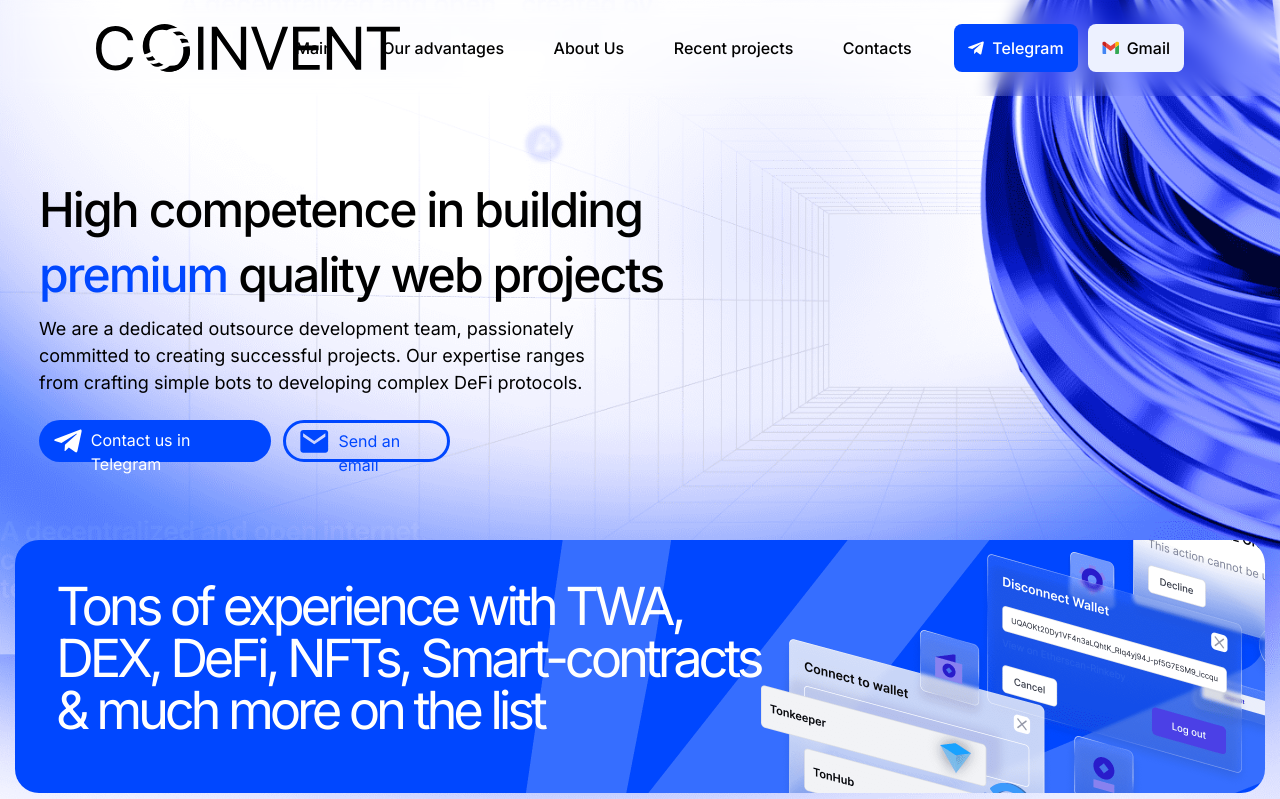
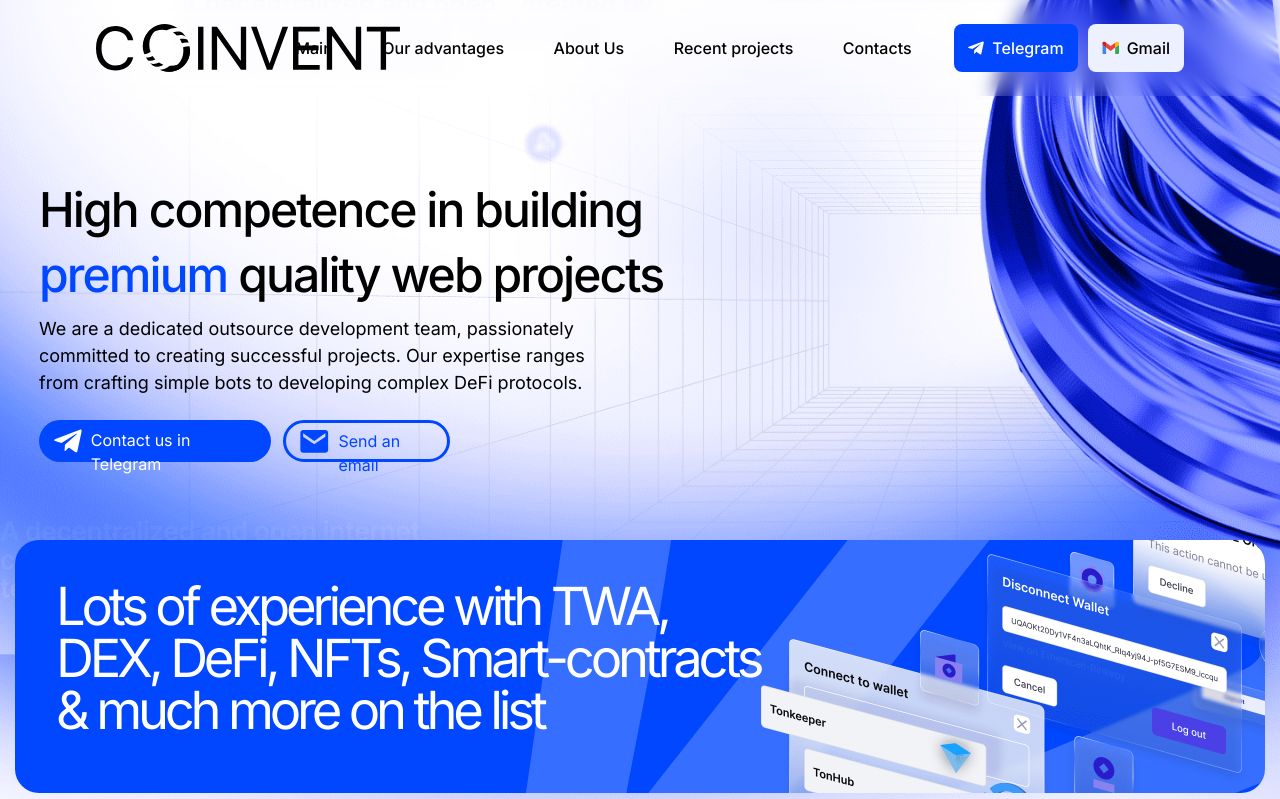
Before and after one commit to coinvent-solutions/website, a React (Vite) app: page / in a window 1280 px wide. Shown: the top 799 px of the page. Built offline with nearby package versions, Linux system fonts and the light colour scheme; the HTML template or start-up script is replaced by a standard one.

Commit message:
"tons" -> "lots"

```diff
--- a/src/components/Start/Start.tsx
+++ b/src/components/Start/Start.tsx
@@ -50,7 +50,7 @@ function Start() {
                     className={styles.Comment}
                 >
                     <h1 className={styles.Comment_Text}>
-                        Tons of experience with TWA, DEX, DeFi, NFTs,
+                        Lots of experience with TWA, DEX, DeFi, NFTs,
                         Smart-contracts & much more on the list
                     </h1>
                 </motion.div>
```
